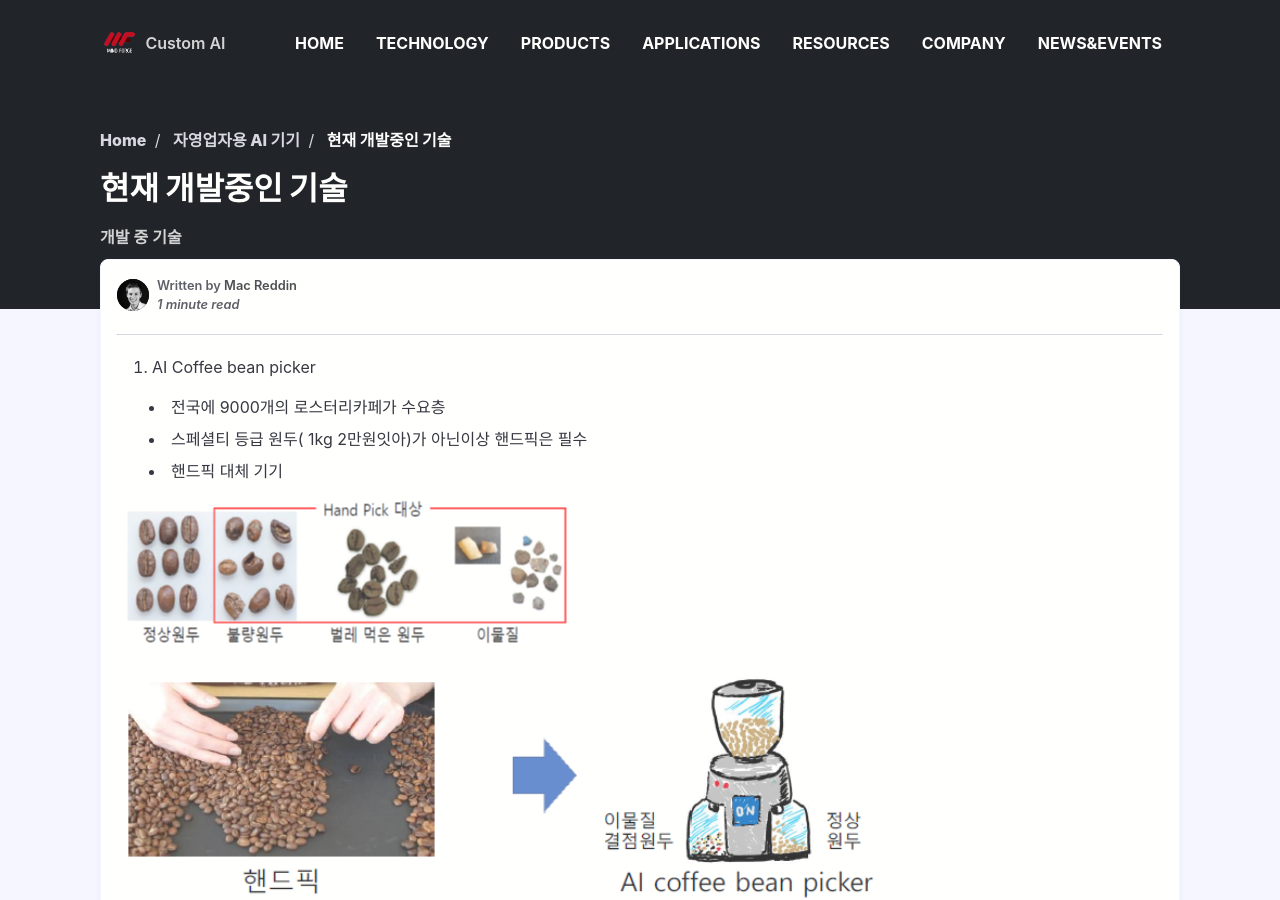
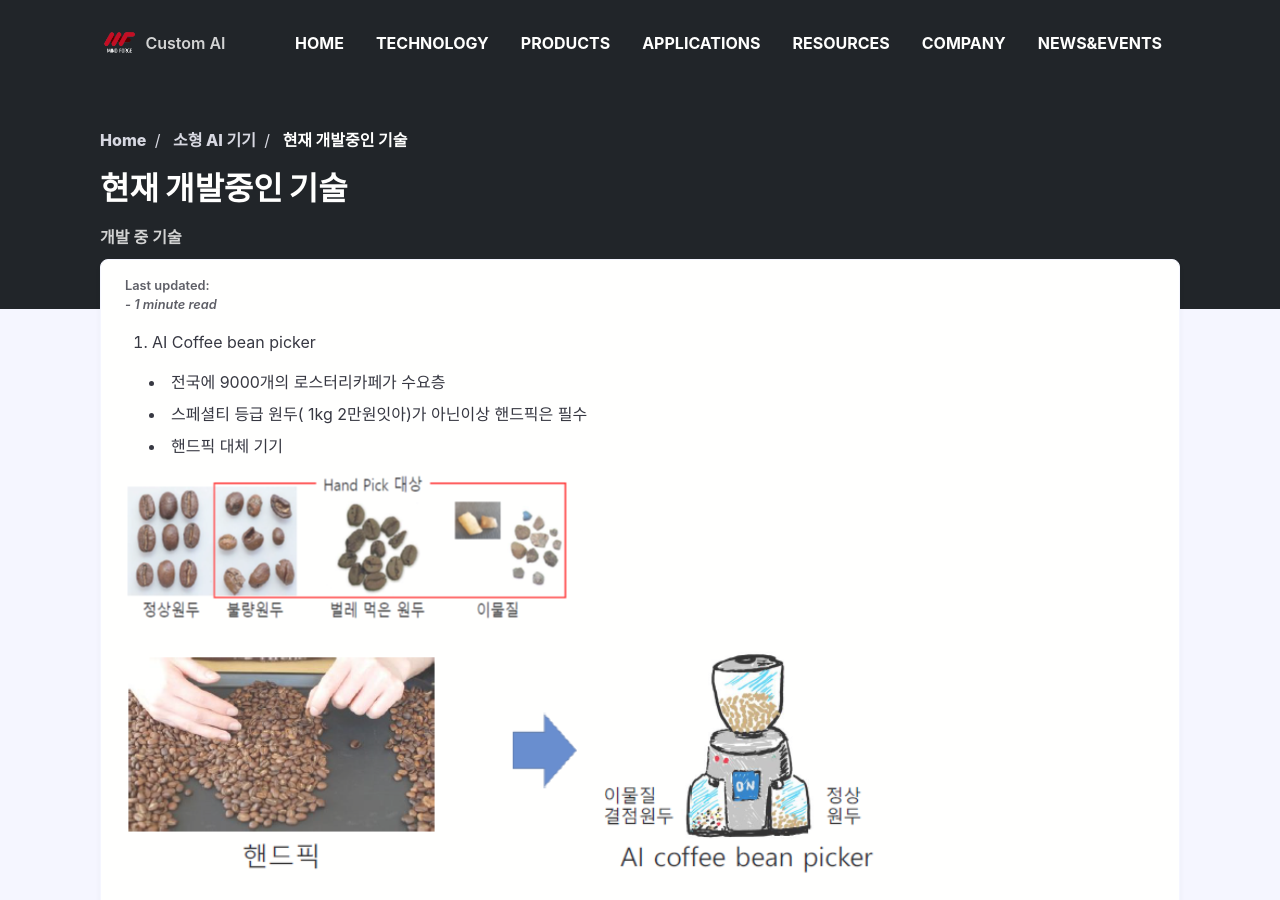
Before and after one commit to codebaragi23/mindforge, a Jekyll site: the page built from _posts/AI Device/2019-12-20-ai-device_in_progress.md, in a window 1280 px wide and 900 px high. Built offline with Jekyll 4.4.1, drawn with Linux system fonts in a browser that asks for light colours; nearby versions of some CDN libraries; some web fonts are replaced; comment, search, counter and statistics services are not loaded.

Commit message:
change domain

```diff
--- a/_config.yml
+++ b/_config.yml
@@ -20,12 +20,12 @@
 
 title: Mind Forge - Custom AI
 description: Mind Forge 웹사이트 입니다.
-baseurl: /mindforge # the subpath of your site, e.g. /support
-url: https://codebaragi23.github.io # the base hostname AND PROTOCOL for your site, e.g. http://example.com
+baseurl: # the subpath of your site, e.g. /support
+url: http://mindforge.co.kr/ # the base hostname AND PROTOCOL for your site, e.g. http://example.com
 permalink: /:categories/:title
 
 content_type: Custom AI #Define whether this is a knowledge base, help center, or something else
-use_authors: true #Set this to false to disable showing post authors
+use_authors: #true #Set this to false to disable showing post authors
 
 brand_logo: logo.png
 brand_name: Odin
--- a/_data/category_list.yml
+++ b/_data/category_list.yml
@@ -14,5 +14,5 @@
   name: 의료영상
   description: 수술 네비게이션  SW
 ai-device:
-  name: 자영업자용 AI 기기
+  name: 소형 AI 기기
   description: AI coffee bean Picker
```
Also changed, not shown: _posts/AI Device/2019-12-20-ai-device_in_progress.md (+1 -1 lines).
